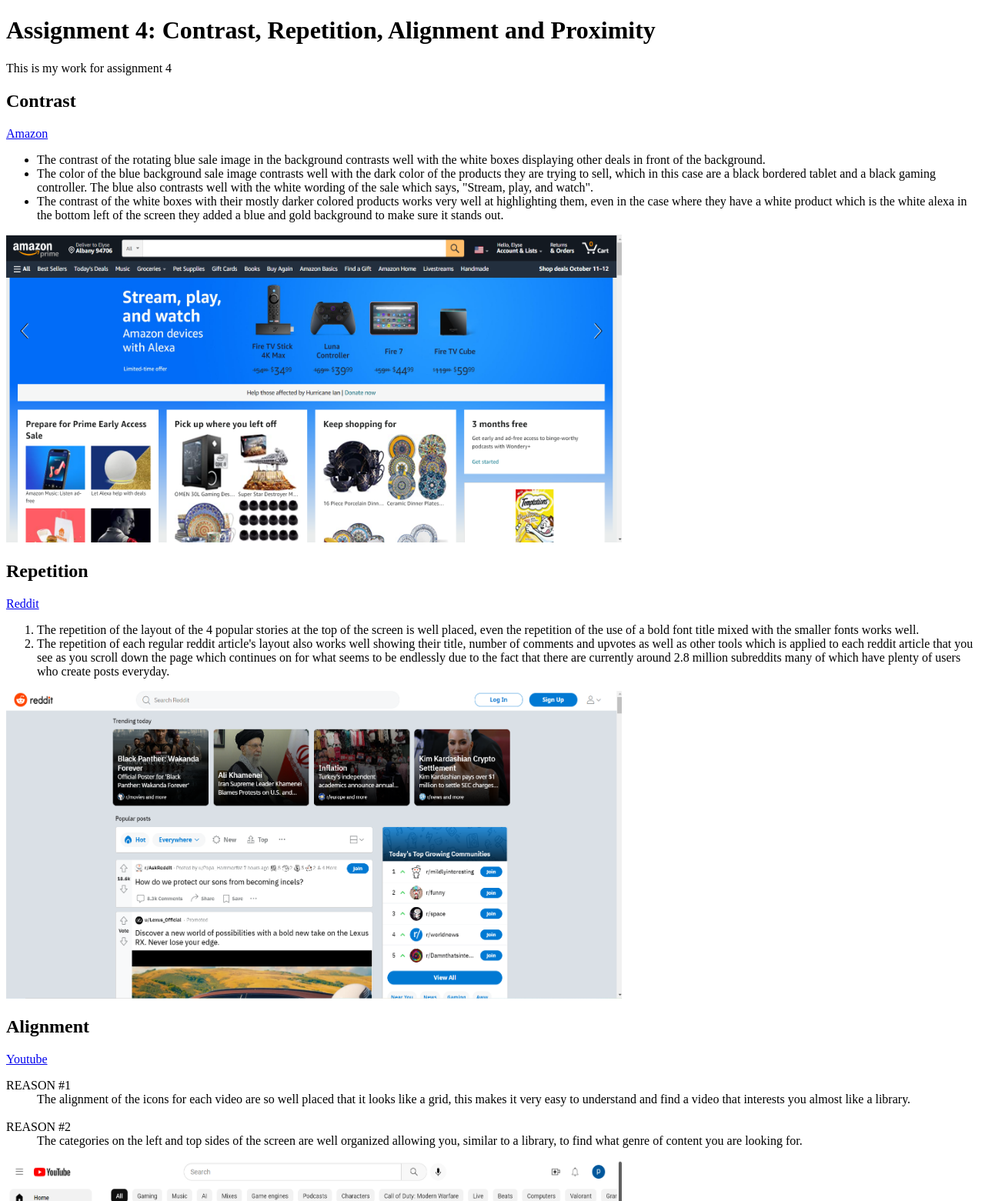
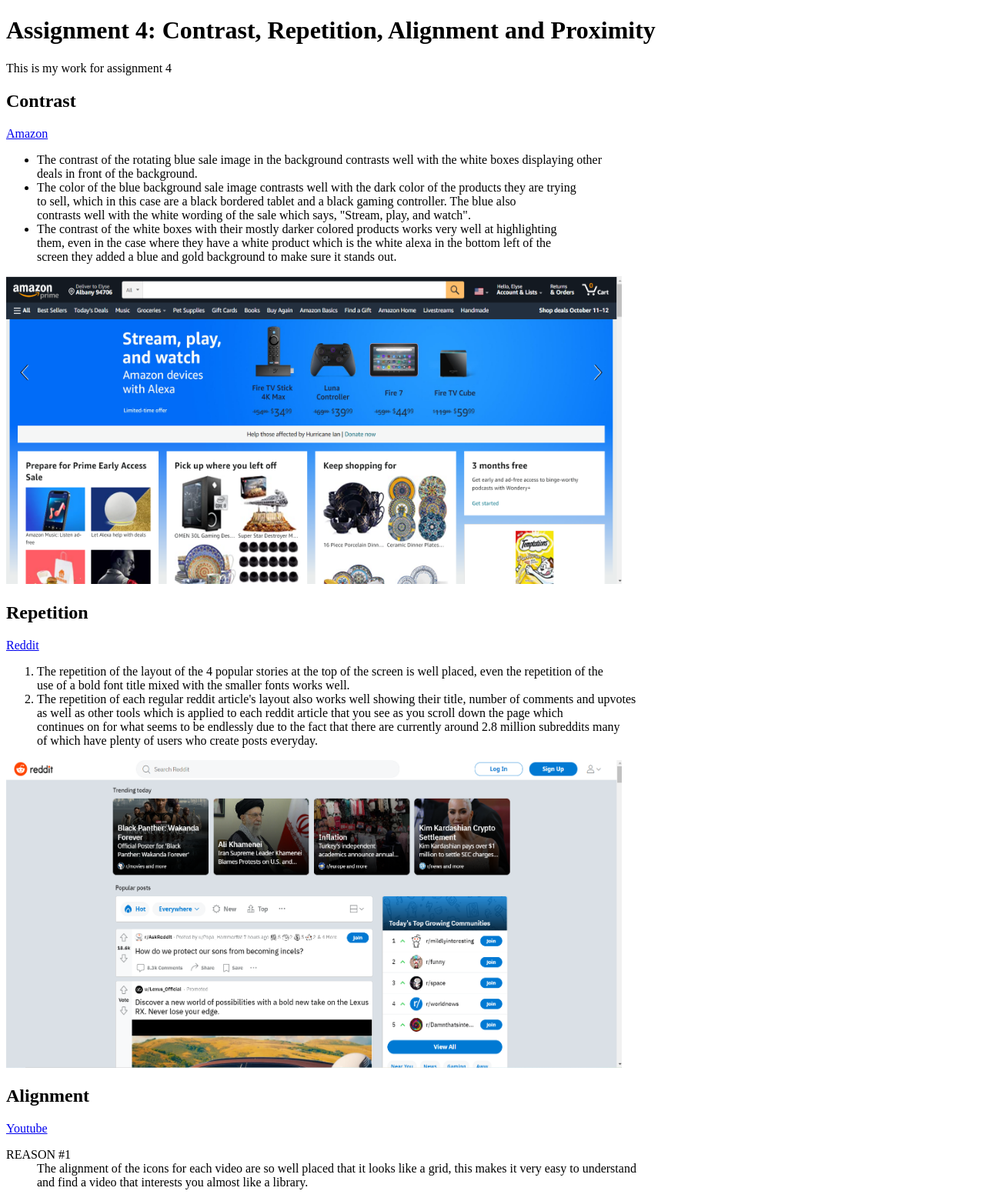
Before and after one commit to ChrisRynhoud/HW3ExtraCredit, a plain HTML site: page Root/HW4/Homework4.html in a window 1280 px wide. Shown: the top 1561 px of the page at 77% size. Drawn offline with Linux system fonts and the light colour scheme.

Commit message:
Update Homework4.html

```diff
--- a/Root/HW4/Homework4.html
+++ b/Root/HW4/Homework4.html
@@ -14,9 +14,9 @@ This is my work for assignment 4
 <a href="https://www.amazon.com/" target="blank">Amazon</a>
 
 <ul>
-<li>The contrast of the rotating blue sale image in the background contrasts well with the white boxes displaying other deals in front of the background.</li>
-<li>The color of the blue background sale image contrasts well with the dark color of the products they are trying to sell, which in this case are a black bordered tablet and a black gaming controller. The blue also contrasts well with the white wording of the sale which says, "Stream, play, and watch".</li>
-<li>The contrast of the white boxes with their mostly darker colored products works very well at highlighting them, even in the case where they have a white product which is the white alexa in the bottom left of the screen they added a blue and gold background to make sure it stands out. </li>
+<li>The contrast of the rotating blue sale image in the background contrasts well with the white boxes displaying other <br> deals in front of the background.</li>
+<li>The color of the blue background sale image contrasts well with the dark color of the products they are trying <br> to sell, which in this case are a black bordered tablet and a black gaming controller. The blue also <br> contrasts well with the white wording of the sale which says, "Stream, play, and watch".</li>
+<li>The contrast of the white boxes with their mostly darker colored products works very well at highlighting <br> them, even in the case where they have a white product which is the white alexa in the bottom left of the<br> screen they added a blue and gold background to make sure it stands out. </li>
 </ul>
 
 <img src="Amazon.png"width="800"
@@ -27,8 +27,8 @@ This is my work for assignment 4
 <a href="https://www.reddit.com/" target="blank">Reddit</a>
 
 <ol>
-  <li>The repetition of the layout of the 4 popular stories at the top of the screen is well placed, even the repetition of the use of a bold font title mixed with the smaller fonts works well. </li>
-  <li>The repetition of each regular reddit article's layout also works well showing their title, number of comments and upvotes as well as other tools which is applied to each reddit article that you see as you scroll down the page which continues on for what seems to be endlessly due to the fact that there are currently around 2.8 million subreddits many of which have plenty of users who create posts everyday. </li>
+  <li>The repetition of the layout of the 4 popular stories at the top of the screen is well placed, even the repetition of the <br> use of a bold font title mixed with the smaller fonts works well. </li>
+  <li>The repetition of each regular reddit article's layout also works well showing their title, number of comments and upvotes <br> as well as other tools which is applied to each reddit article that you see as you scroll down the page which <br>continues on for what seems to be endlessly due to the fact that there are currently around 2.8 million subreddits many<br> of which have plenty of users who create posts everyday. </li>
 </ol>
 
 <img src="Reddit.png"width="800"
@@ -40,10 +40,10 @@ This is my work for assignment 4
 
 <dl>
   <dt>REASON #1 </dt>
-  <dd> The alignment of the icons for each video are so well placed that it looks like a grid, this makes it very easy to understand and find a video that interests you almost like a library. </dd>
+  <dd> The alignment of the icons for each video are so well placed that it looks like a grid, this makes it very easy to understand <br> and find a video that interests you almost like a library. </dd>
   <br>
   <dt>REASON #2</dt>
-  <dd> The categories on the left and top sides of the screen are well organized allowing you, similar to a library, to find what genre of content you are looking for. </dd>
+  <dd> The categories on the left and top sides of the screen are well organized allowing you, similar to <br> a library, to find what genre of content you are looking for. </dd>
 </dl>
 
 <img src="Youtube.png"width="800"
@@ -55,13 +55,13 @@ This is my work for assignment 4
 
 <ul>
 <li>The Google homepage is very beautiful due to its simplicity and the proximity of its tools on the page.</li>
-<li>The company logo and the search bar are directly next to each other surrounded by white space, this amplifies the sense of importance of their main feature which is why people come to their site in the first place, but it also amplifies the sense of simplicity of their site.</li>
+<li>The company logo and the search bar are directly next to each other surrounded by white space, this amplifies the<br> sense of importance of their main feature which is why people come to their site in the first place, but it also<br> amplifies the sense of simplicity of their site.</li>
 </ul>
 
 <img src="Google.png"width="800"
      height="400">
 
 <h1>In Conclusion</h1>
-I believe that these 4 websites showed characteristics of all 4 of the categories of web design listed in this lesson because their sites were very beautiful and easy to understand. These characteristics allow for a cleaner website that allows users to focus on whatever purpose the website creator wants them to whether they are trying to sell a product, teach a lesson, display news articles, or even just show them funny videos.
+I believe that these 4 websites showed characteristics of all 4 of the categories of web design listed in<br> this lesson because their sites were very beautiful and easy to understand. These characteristics allow for a<br> cleaner website that allows users to focus on whatever purpose the website creator wants them to whether they are<br> trying to sell a product, teach a lesson, display news <br>articles, or even just show them funny videos.
 </body>
 </html>
```
